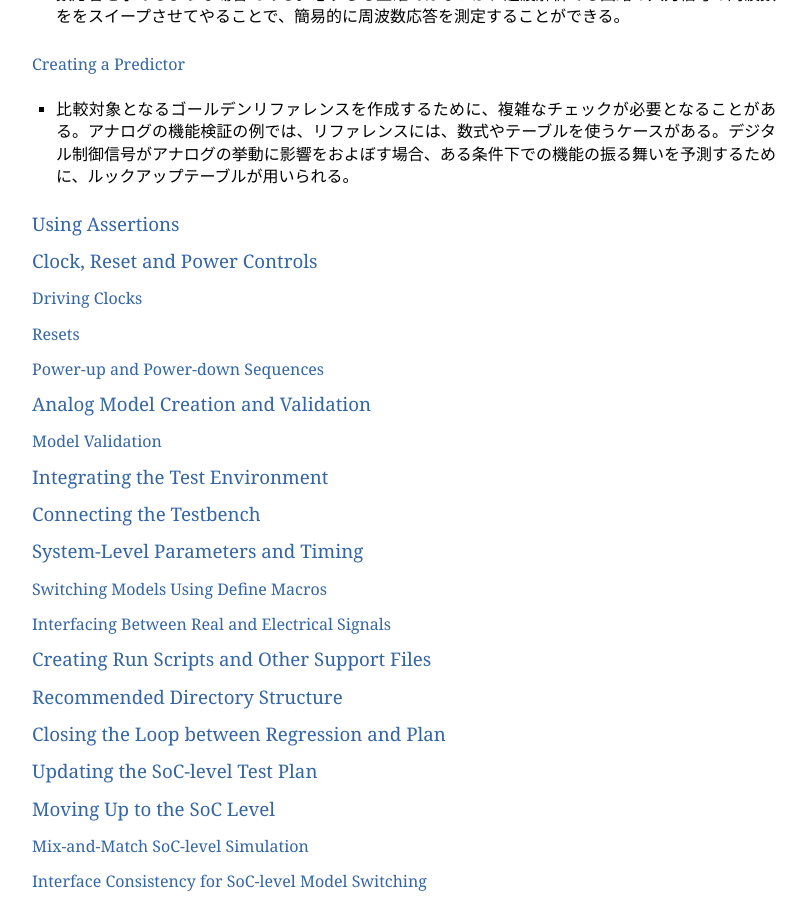
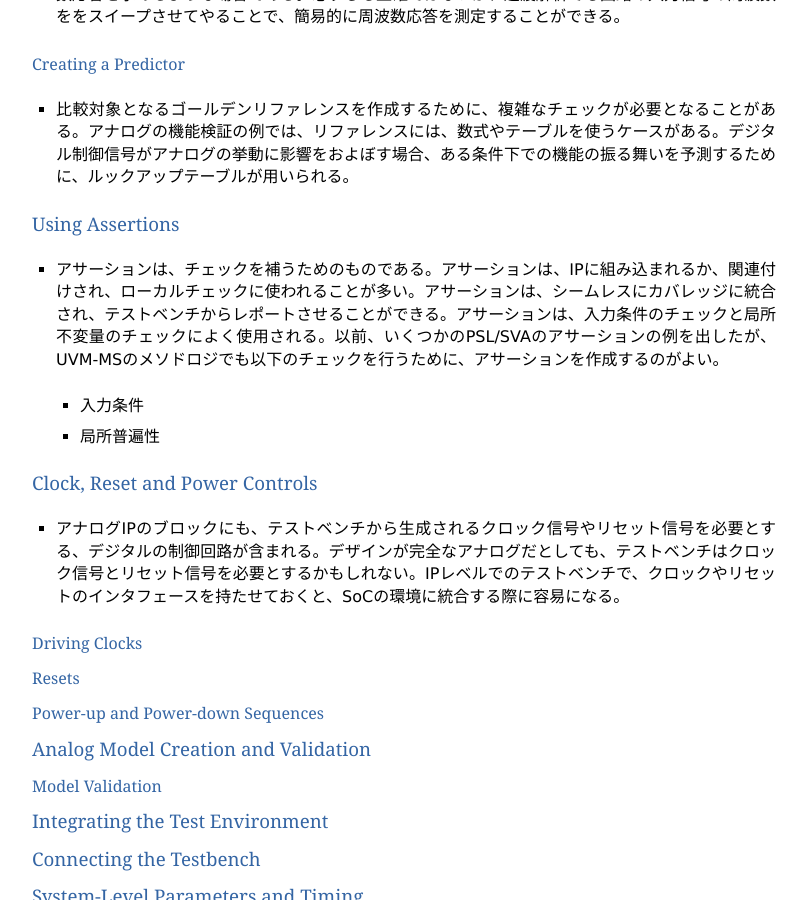
Before and after one commit to mizutomo/MSMG, a Sphinx documentation site: the page built from source/Ch4_Mixed-Signal_Verification_Methodology.rst, in a window 1280 px wide and 900 px high, scrolled down 46966 px. Shown: the whole window, without its empty margins (48-855 px from the left). Built offline with Sphinx 7.4.7, drawn with Linux system fonts in a browser that asks for light colours.

Commit message:
UVM-MS(p.119)

```diff
--- a/source/Ch4_Mixed-Signal_Verification_Methodology.rst
+++ b/source/Ch4_Mixed-Signal_Verification_Methodology.rst
@@ -1327,9 +1327,17 @@ Creating a Predictor
 Using Assertions
 -------------------------------
 
+* アサーションは、チェックを補うためのものである。アサーションは、IPに組み込まれるか、関連付けされ、ローカルチェックに使われることが多い。アサーションは、シームレスにカバレッジに統合され、テストベンチからレポートさせることができる。アサーションは、入力条件のチェックと局所不変量のチェックによく使用される。以前、いくつかのPSL/SVAのアサーションの例を出したが、UVM-MSのメソドロジでも以下のチェックを行うために、アサーションを作成するのがよい。
+
+  * 入力条件
+
+  * 局所普遍性
+
 
 Clock, Reset and Power Controls
 ----------------------------------
+
+* アナログIPのブロックにも、テストベンチから生成されるクロック信号やリセット信号を必要とする、デジタルの制御回路が含まれる。デザインが完全なアナログだとしても、テストベンチはクロック信号とリセット信号を必要とするかもしれない。IPレベルでのテストベンチで、クロックやリセットのインタフェースを持たせておくと、SoCの環境に統合する際に容易になる。
 
 Driving Clocks
 ^^^^^^^^^^^^^^^^^^^^^^^^^^^^^^^^^^^^^^^^^^^^^^^^^^
```
